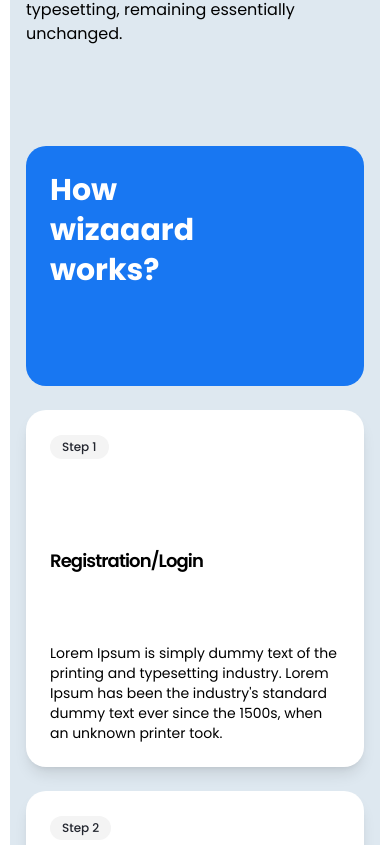
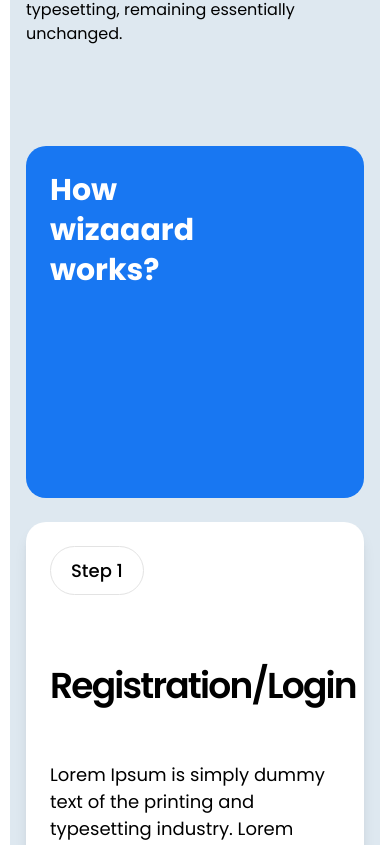
Before and after one commit to hellowizaaard/wizaaard, a Next.js app: page / in a window 390 px wide. Shown: the part 1709-2554 px from the top of the page. Built offline with nearby package versions, Linux system fonts and the light colour scheme; no server answers.

Commit message:
update step card desing

```diff
--- a/src/app/(public)/faqs/page.tsx
+++ b/src/app/(public)/faqs/page.tsx
@@ -1,36 +1,6 @@
-import Accordion from '../../../      <div className="mt-9 grid grid-cols-3 gap-4">
-        <Accordion
-          title="What is StepUp Technology?"
-          index={0}
-          activeIndex={activeIndex}
-          setActiveIndex={setActiveIndex}
-        >
-          Lorem ipsum dolor sit amet, consectetur adipiscing elit, sed do
-          eiusmod tempor incididunt ut labore et dolore magna, Lorem ipsum dolor
-          sit amet. Lorem olor sit amet, consectetur adipiscing elit, sed do
-          eiusmod tempor.
-        </Accordion>
+'use client';
 
-        <Accordion
-          title="Do you support dark mode?"
-          index={1}
-          activeIndex={activeIndex}
-          setActiveIndex={setActiveIndex}
-        >
-          Yes, this accordion is fully dark mode compatible with Tailwind's
-          `dark:` classes.
-        </Accordion>
-
-        <Accordion
-          title="Can I customize this component?"
-          index={2}
-          activeIndex={activeIndex}
-          setActiveIndex={setActiveIndex}
-        >
-          100%. Its built to be flexible — update icons, add animations, or nest
-          content as needed.
-        </Accordion>
-      </div>rdion';
+import Accordion from '@/components/ui/Accordion';
 import Input from '../../../components/ui/Input';
 import Typography from '../../../components/ui/Typography';
 import React from 'react';
@@ -63,19 +33,34 @@ const FaqsPage = () => {
         Need answers of your questions? find them here...
       </Typography>
       <div className="mt-9 grid grid-cols-3 gap-4">
-        <Accordion title="What is StepUp Technology?">
+        <Accordion
+          index={1}
+          activeIndex={activeIndex}
+          setActiveIndex={setActiveIndex}
+          title="What is StepUp Technology?"
+        >
           Lorem ipsum dolor sit amet, consectetur adipiscing elit, sed do
           eiusmod tempor incididunt ut labore et dolore magna, Lorem ipsum dolor
           sit amet. Lorem olor sit amet, consectetur adipiscing elit, sed do
           eiusmod tempor.
         </Accordion>
 
-        <Accordion title="Do you support dark mode?">
+        <Accordion
+          index={2}
+          activeIndex={activeIndex}
+          setActiveIndex={setActiveIndex}
+          title="Do you support dark mode?"
+        >
           Yes, this accordion is fully dark mode compatible with Tailwind’s
           `dark:` classes.
         </Accordion>
 
-        <Accordion title="Can I customize this component?">
+        <Accordion
+          index={3}
+          activeIndex={activeIndex}
+          setActiveIndex={setActiveIndex}
+          title="Can I customize this component?"
+        >
           100%. Its built to be flexible — update icons, add animations, or nest
           content as needed.
         </Accordion>
--- a/src/components/public/Home/HowWizaaardWorksCard.tsx
+++ b/src/components/public/Home/HowWizaaardWorksCard.tsx
@@ -1,7 +1,7 @@
 import React from 'react';
 
 const HowWizaaardWorksCard = () => (
-  <div className="bg-[#1877F2] rounded-[20px] min-h-[240px]">
+  <div className="bg-[#1877F2] rounded-[20px] min-h-[352px]">
     <h2 className="text-white text-3xl md:text-[60px] font-bold p-6 leading-10 md:leading-[58px]">
       How
       <br />
--- a/src/components/public/Home/StepCard.tsx
+++ b/src/components/public/Home/StepCard.tsx
@@ -19,16 +19,16 @@ const StepCard: React.FC<StepCardProps> = ({
     }`}
   >
     {step && (
-      <div className="mb-[88px]">
-        <span className="inline-block bg-[#F4F4F4] text-[#23262F] text-xs px-3 py-1 rounded-full font-medium">
+      <div className="mb-16 lg:mb-[88px]">
+        <span className="inline-block text-[18px] px-5 py-[10px] border border-textGrey rounded-full font-medium">
           {step}
         </span>
       </div>
     )}
-    <h3 className="text-lg tracking-tighter md:text-xl md:leading-10 lg:text-[36px] font-semibold mb-[68px]">
+    <h3 className="tracking-tighter md:leading-10 text-[36px] font-semibold mb-[48px] lg:mb-[68px]">
       {title}
     </h3>
-    <p className="text-sm">{description}</p>
+    <p className="text-[18px]">{description}</p>
   </div>
 );
 
```
